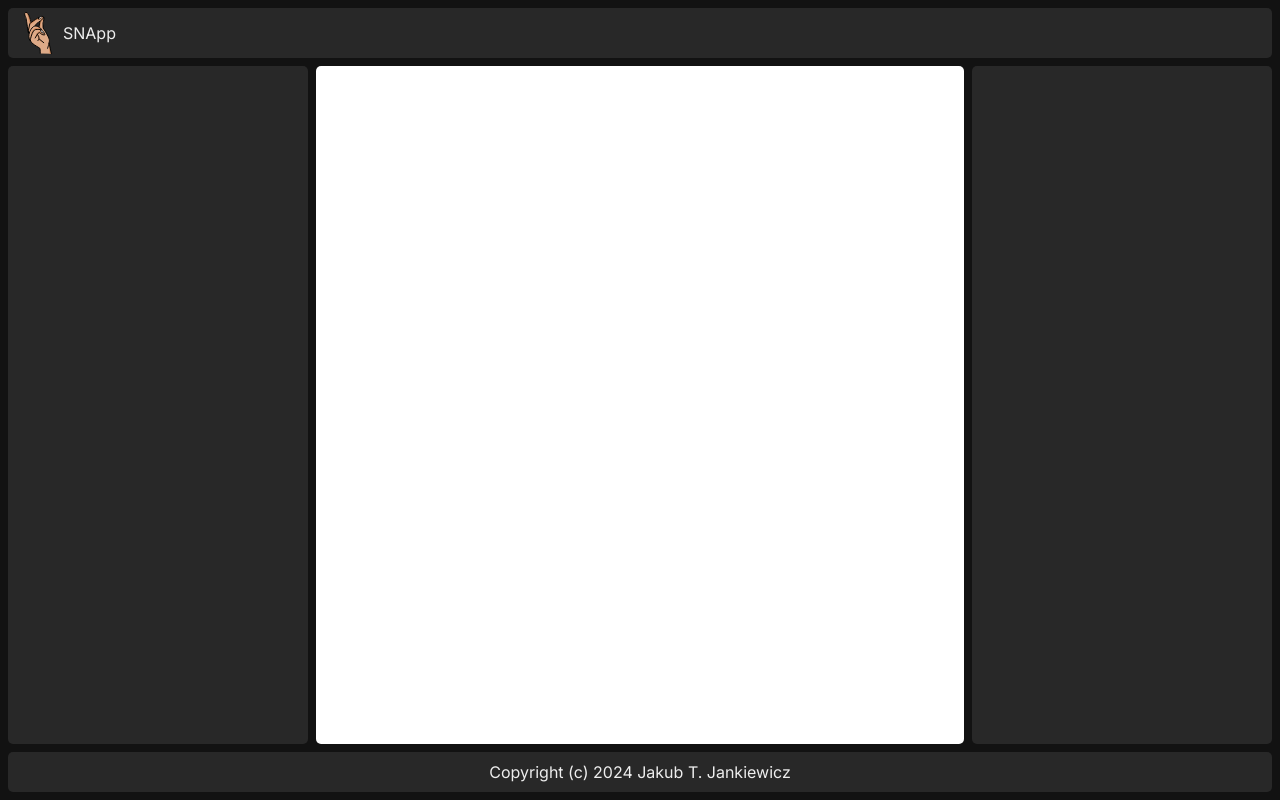
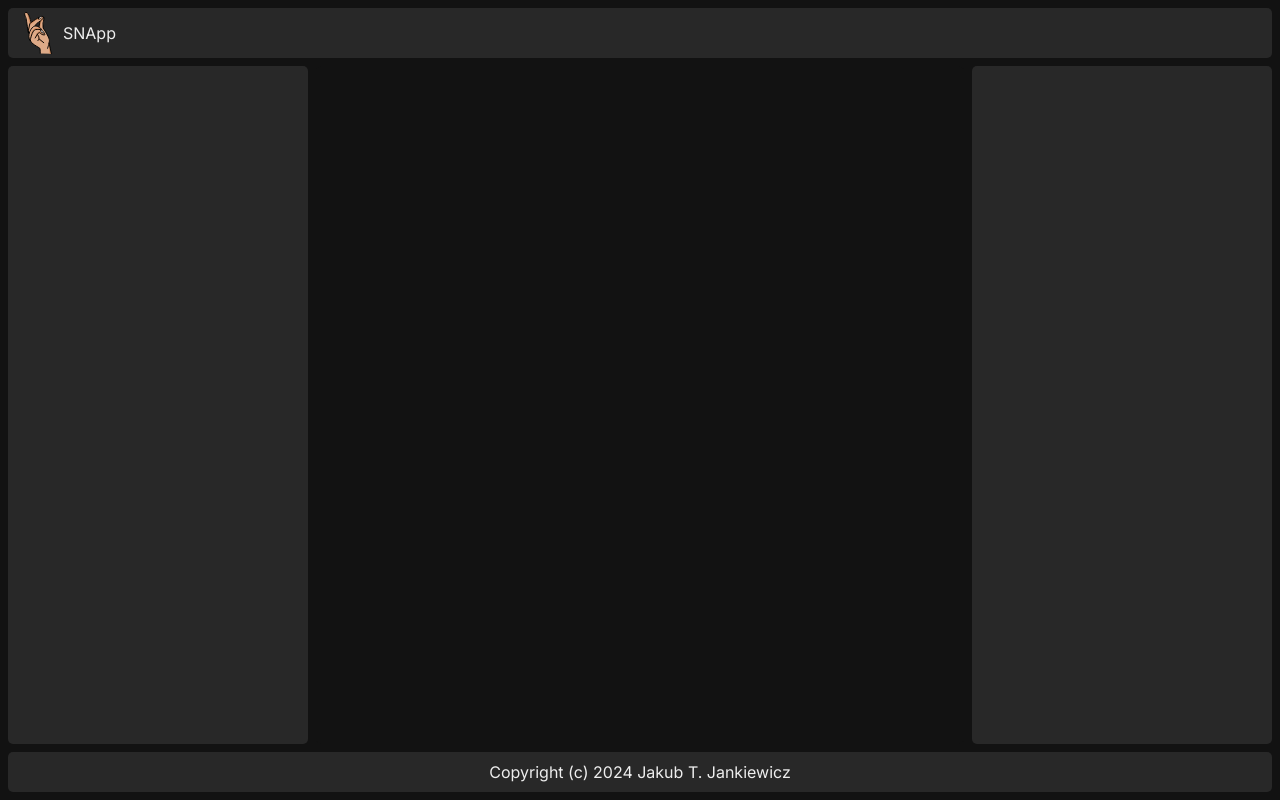
Before and after one commit to jcubic/NotesApp-tmp, a Next.js app: page / in a window 1280 px wide. Built offline with nearby package versions, Linux system fonts and the light colour scheme.

Commit message:
add mantine UI components

```diff
--- /dev/null
+++ b/postcss.config.cjs
@@ -0,0 +1,14 @@
+module.exports = {
+  plugins: {
+    'postcss-preset-mantine': {},
+    'postcss-simple-vars': {
+      variables: {
+        'mantine-breakpoint-xs': '36em',
+        'mantine-breakpoint-sm': '48em',
+        'mantine-breakpoint-md': '62em',
+        'mantine-breakpoint-lg': '75em',
+        'mantine-breakpoint-xl': '88em'
+      }
+    }
+  }
+};
--- a/src/app/layout.tsx
+++ b/src/app/layout.tsx
@@ -1,6 +1,10 @@
+import '@mantine/core/styles.css';
 import type { Metadata } from "next";
 import { Inter } from "next/font/google";
+import { MantineProvider, ColorSchemeScript } from '@mantine/core';
+
 import "./globals.css";
+import { theme } from '../theme';
 
 const inter = Inter({ subsets: ["latin"] });
 
@@ -15,8 +19,18 @@ export default function RootLayout({
   children: React.ReactNode;
 }>) {
   return (
-    <html lang="en">
-      <body className={inter.className}>{children}</body>
+    <html lang="en" suppressHydrationWarning={true}>
+      <head>
+        <ColorSchemeScript />
+        <link rel="shortcut icon" href="/favicon.svg" />
+        <meta
+          name="viewport"
+          content="minimum-scale=1, initial-scale=1, width=device-width, user-scalable=no"
+        />
+      </head>
+      <body className={inter.className}>
+        <MantineProvider theme={theme} forceColorScheme="dark">{children}</MantineProvider>
+      </body>
     </html>
   );
 }
--- a/src/app/page.tsx
+++ b/src/app/page.tsx
@@ -11,7 +11,6 @@ export default function Home() {
           <span>SNApp</span>
         </header>
         <aside className={styles.notes}>
-
         </aside>
         <div className={styles.editor}>
           <textarea></textarea>
--- /dev/null
+++ b/src/theme.ts
@@ -0,0 +1,6 @@
+'use client';
+import { createTheme } from '@mantine/core';
+
+export const theme = createTheme({
+  /* Put your mantine theme override here */
+});
```
Also changed, not shown: package.json (+10 -4 lines), 1 other file (tests, documents, lock files or other folders).
